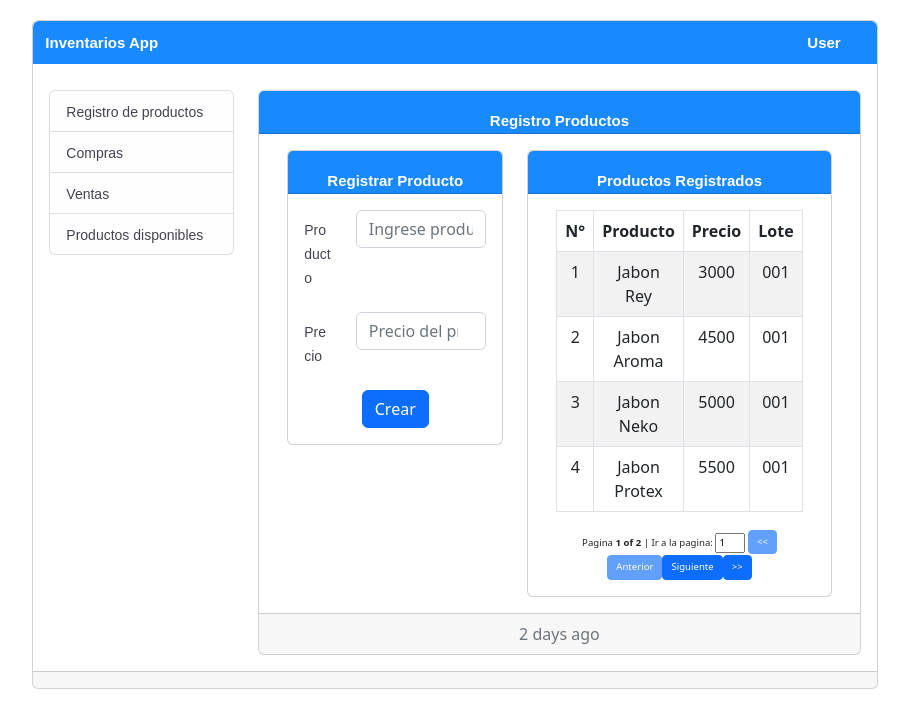
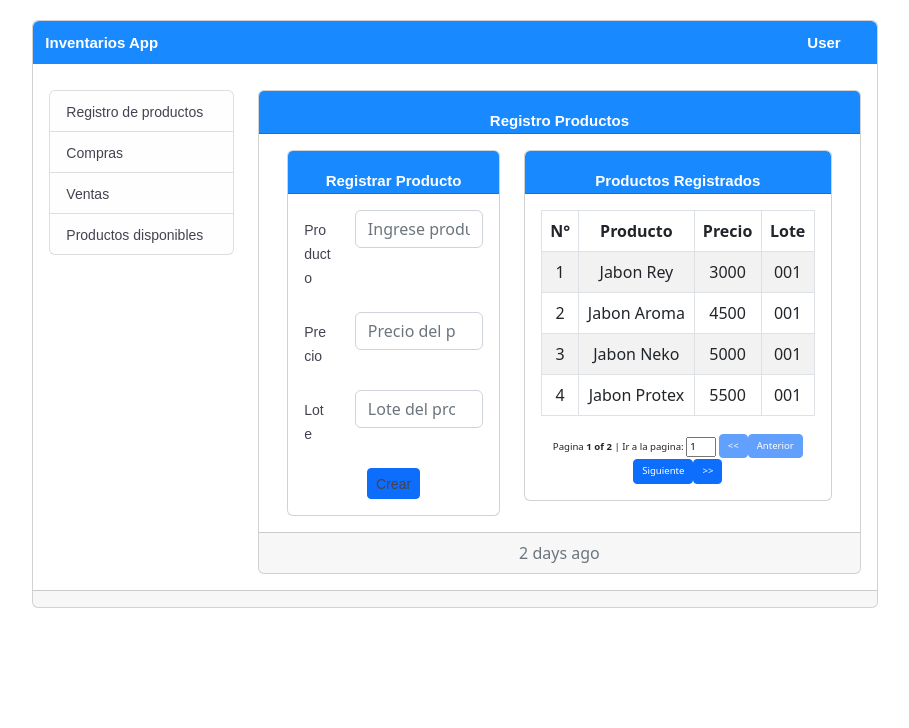
Before and after one commit to yo-huaca95/Actividad1-Fullstack, a React (Create React App) app in the folder Actividad-1-Front/: page /RegistroProductos in a window 1280 px wide. Shown: the top 728 px of the page, without its empty margins (185-1094 px from the left). Built offline with nearby package versions, Linux system fonts and the light colour scheme.

Commit message:
avance tabla 4

```diff
--- a/Actividad-1-Front/src/Components/MenuNavegacionIzquierdo/OpcionesMenu/RegistroProductos/RegistroProductos.js
+++ b/Actividad-1-Front/src/Components/MenuNavegacionIzquierdo/OpcionesMenu/RegistroProductos/RegistroProductos.js
@@ -5,48 +5,56 @@ import Button from 'react-bootstrap/Button';
 import './RegistroProductos.css';
 import {Tabla} from './Tabla/Tabla'
 
+
+
+
+
 export  const RegistroProductos= () => {
 
     return (
-      <Container className="conta">
-      <Row>
-      <Col >
-      <Card>
+      <Container >
+      <Row >
+      <Col md={{ span: 5 }}>
+      <Card className="ajusteDimencion" >
       <Card.Header className="TituloComponentes" ><span className="spanLetraTextoTitulo">Registrar Producto</span></Card.Header>
         <Card.Body>
       <Form >
-      <Form.Group as={Row} className="mb-3" controlId="formBasicEmail">
+      <Form.Group as={Row} className="mb-3">
         <Form.Label column md={{ span: 3  }} ><span className="spanletraTextoNormal" >Producto</span></Form.Label>
         <Col md={{ span: 9  }}>
         <Form.Control  type="text" placeholder="Ingrese producto" />
         </Col>
       </Form.Group>
 
-      <Form.Group as={Row}  className="mb-3" controlId="formBasicPassword">
+      <Form.Group as={Row}  className="mb-3" >
         <Form.Label column md={{ span: 3  }}><span className="spanletraTextoNormal">Precio</span> </Form.Label>
         <Col md={{ span: 9  }}>
         <Form.Control type="number" placeholder="Precio del producto" min={0} />
         </Col>
       </Form.Group>
-      <Button variant="primary" >
-        Crear
+      <Form.Group as={Row}  className="mb-3">
+        <Form.Label column md={{ span: 3  }}><span className="spanletraTextoNormal">Lote</span> </Form.Label>
+        <Col md={{ span: 9  }}>
+        <Form.Control type="number" placeholder="Lote del producto" min={0} />
+        </Col>
+      </Form.Group>
+      <Button size="sm" variant="primary"  >
+        <span className="spanletraTextoNormal btnspan">Crear</span>
       </Button>
     </Form>
     </Card.Body>
     </Card>
 
     </Col>
-  <Col >
+  <Col md={{ span: 7 }} >
   <Card  className="CardsTablePrRegistrar">
       <Card.Header className="TituloComponentes"><span className="spanLetraTextoTitulo">Productos Registrados</span></Card.Header>
         <Card.Body>
-      <Container >
        <Tabla/>
-     </Container>
     </Card.Body>
     </Card>
     </Col>
     </Row>
-    </Container>
+      </Container>
     );
 }
```
